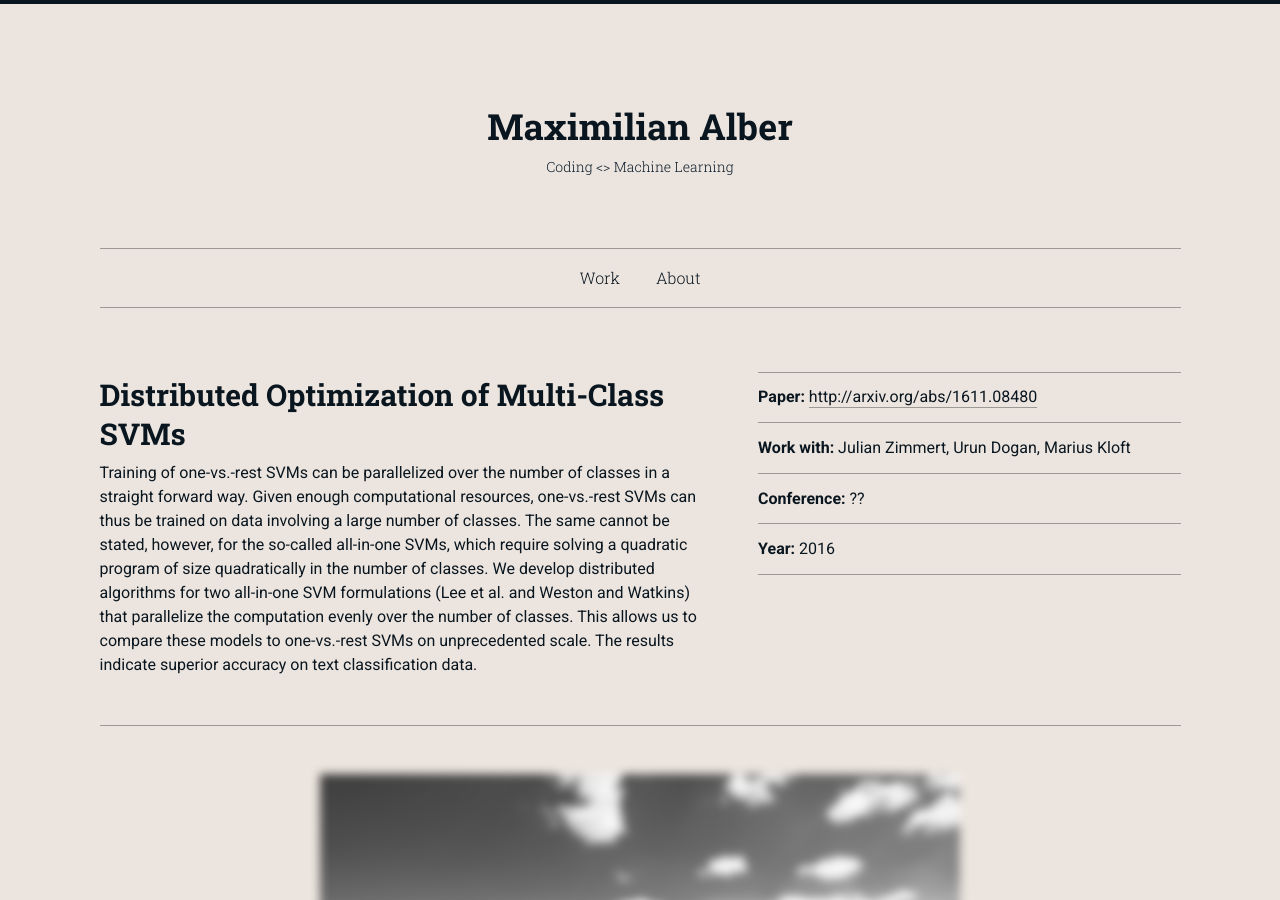
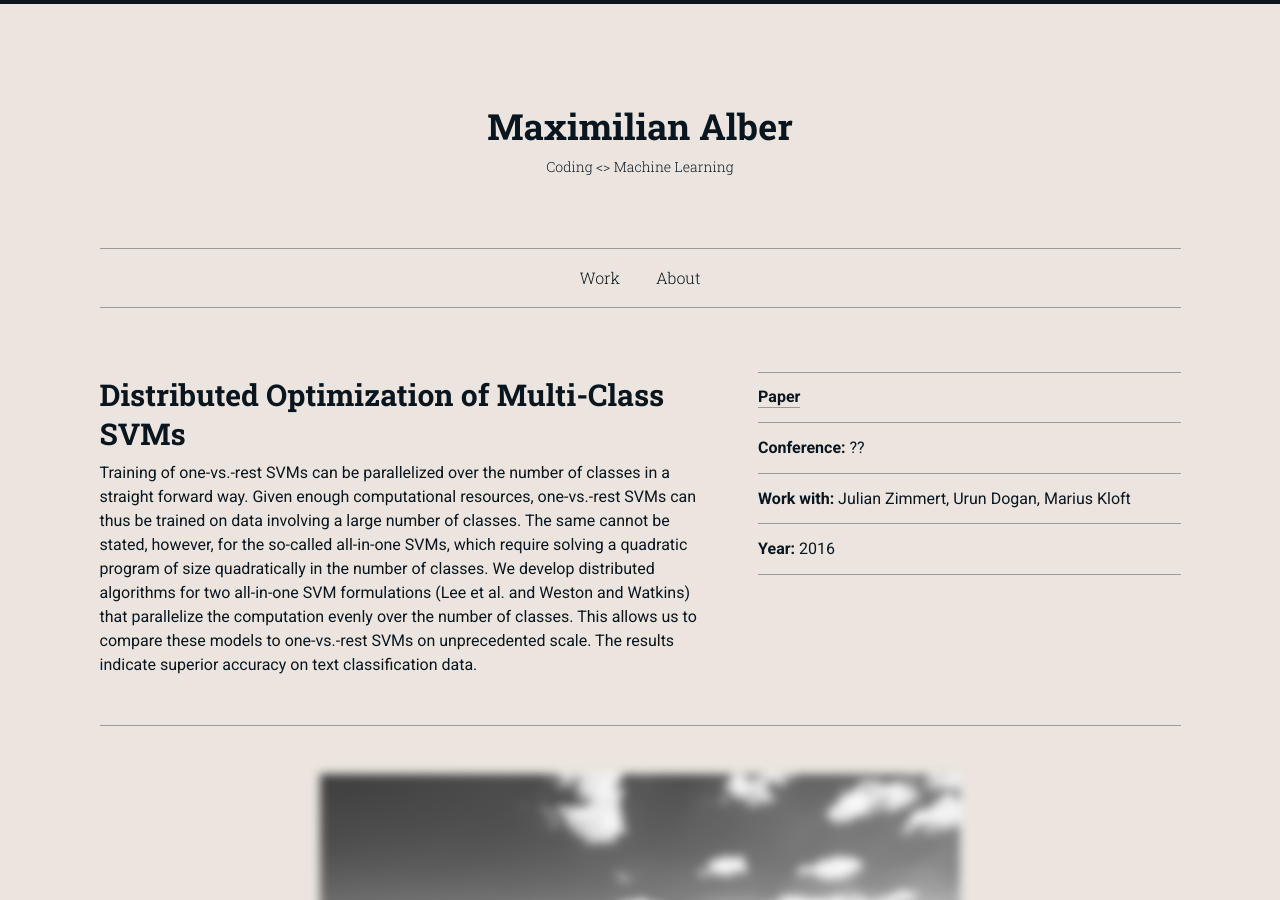
Before and after one commit to albermax/albermax.github.io, a Jekyll site: the page built from project-aistats2017.html, in a window 1280 px wide and 900 px high. Built offline with Jekyll 4.4.1, drawn with Linux system fonts in a browser that asks for light colours; some of the changed lines change nothing that is shown.

Commit message:
Update project-aistats2017.html

```diff
--- a/project-aistats2017.html
+++ b/project-aistats2017.html
@@ -28,9 +28,9 @@ title: Work
 	<div class="small-12 medium-5 large-5 columns">
 		<div class="lined-list">
 			<ul>
-				<li><strong>Paper:</strong> <a href="http://arxiv.org/abs/1611.08480">http://arxiv.org/abs/1611.08480</a></li>
+				<li><a href="http://arxiv.org/abs/1611.08480"><strong>Paper</strong></a></li>
+				<li><strong>Conference:</strong> ??</li>
 				<li><strong>Work with:</strong> Julian Zimmert, Urun Dogan, Marius Kloft</li>
-				<li><strong>Conference:</strong> ??</li>
 				<li><strong>Year:</strong> 2016</li>
 			</ul>
 		</div>
```
